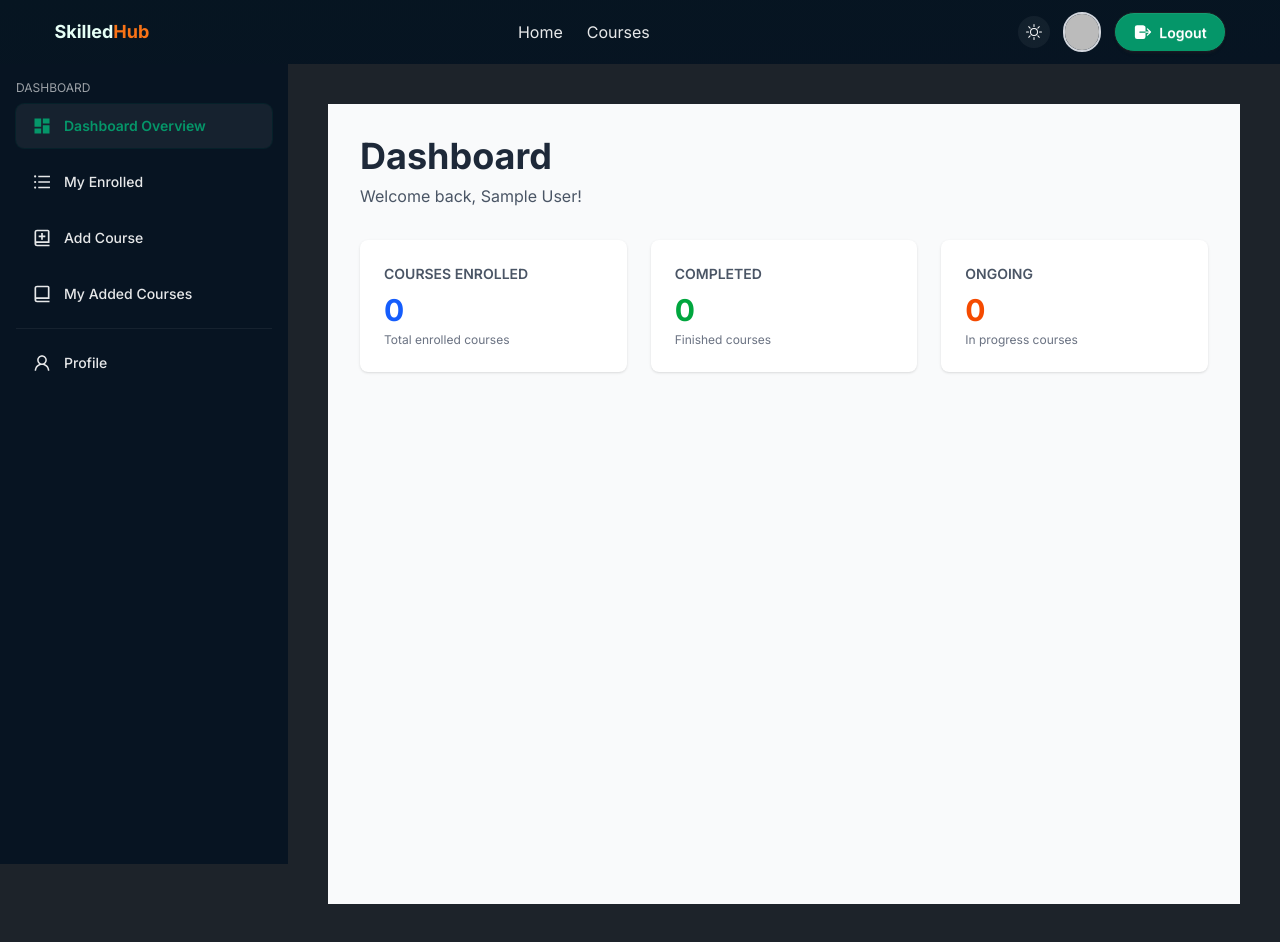
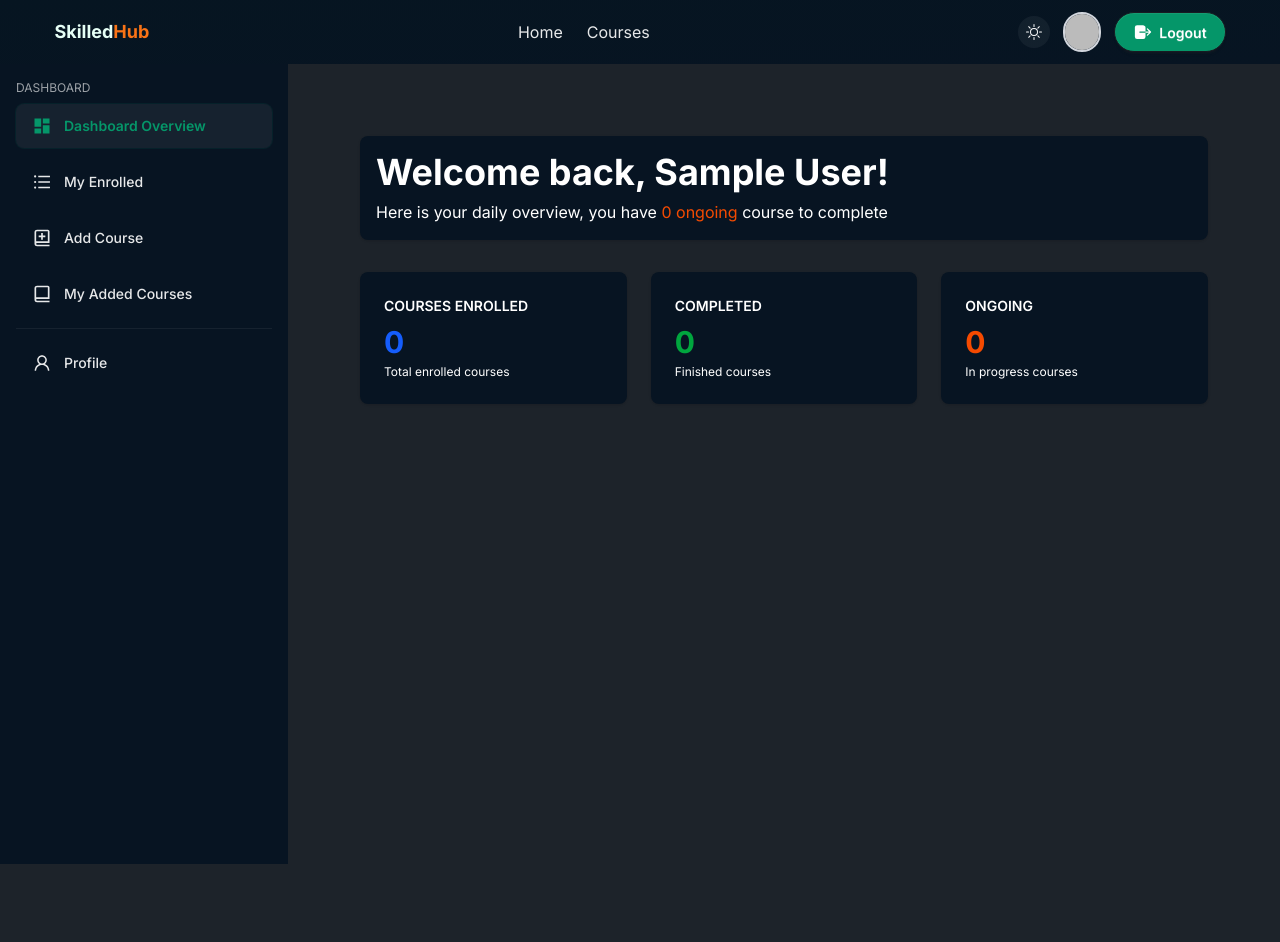
Before and after one commit to injamul007/b12-a10-online-learning-platform-client, a React (Vite) app: page /dashboard in a window 1280 px wide. Built offline with nearby package versions, Linux system fonts and the light colour scheme; no server answers; sample sign-in values are in the browser's storage.

Commit message:
update and and edit the overview stats in dashboard

```diff
--- a/src/pages/Dashboard/Dashboard.jsx
+++ b/src/pages/Dashboard/Dashboard.jsx
@@ -38,58 +38,58 @@ const Dashboard = () => {
   ).length;
 
   return (
-    <div className="min-h-screen bg-gray-50 p-8">
+    <div className="min-h-screen bg-white dark:bg-[#1d232a] p-8">
       {/* Welcome Header */}
-      <div className="mb-8">
-        <h1 className="text-4xl font-bold text-gray-800">Dashboard</h1>
-        <p className="text-gray-600 mt-2">
-          Welcome back, {user?.displayName || "Guest"}!
+      <div className="mb-8 dark:bg-[#071422] shadow  p-4 rounded-lg">
+        <h1 className="text-4xl font-bold dark:text-white text-gray-800">Welcome back, {user?.displayName || "Guest"}!</h1>
+        <p className="text-gray-600 dark:text-white  mt-2">
+          Here is your daily overview, you have <span className="text-orange-600">{ongoingCourses} ongoing</span> course to complete
         </p>
       </div>
 
       {/* Learning Overview Cards */}
       <div className="grid grid-cols-1 md:grid-cols-3 gap-6 mb-8">
         {/* Total Courses Enrolled Card */}
-        <div className="bg-white p-6 rounded-lg shadow">
-          <h3 className="text-gray-600 text-sm font-semibold uppercase">
+        <div className="bg-white dark:bg-[#071422] p-6 rounded-lg shadow">
+          <h3 className="text-gray-600 dark:text-white text-sm font-semibold uppercase">
             Courses Enrolled
           </h3>
           <p className="text-3xl font-bold text-blue-600 mt-2">
             {loading ? "..." : totalEnrolled}
           </p>
-          <p className="text-gray-500 text-xs mt-1">Total enrolled courses</p>
+          <p className="text-gray-500 dark:text-white text-xs mt-1">Total enrolled courses</p>
         </div>
 
         {/* Completed Courses Card */}
-        <div className="bg-white p-6 rounded-lg shadow">
-          <h3 className="text-gray-600 text-sm font-semibold uppercase">
+        <div className="bg-white dark:bg-[#071422] p-6 rounded-lg shadow">
+          <h3 className="text-gray-600 dark:text-white text-sm font-semibold uppercase">
             Completed
           </h3>
           <p className="text-3xl font-bold text-green-600 mt-2">
             {loading ? "..." : completedCourses}
           </p>
-          <p className="text-gray-500 text-xs mt-1">Finished courses</p>
+          <p className="text-gray-500 dark:text-white text-xs mt-1">Finished courses</p>
         </div>
 
         {/* Ongoing Courses Card */}
-        <div className="bg-white p-6 rounded-lg shadow">
-          <h3 className="text-gray-600 text-sm font-semibold uppercase">
+        <div className="bg-white dark:bg-[#071422] p-6 rounded-lg shadow">
+          <h3 className="text-gray-600 dark:text-white text-sm font-semibold uppercase">
             Ongoing
           </h3>
           <p className="text-3xl font-bold text-orange-600 mt-2">
             {loading ? "..." : ongoingCourses}
           </p>
-          <p className="text-gray-500 text-xs mt-1">In progress courses</p>
+          <p className="text-gray-500 dark:text-white text-xs mt-1">In progress courses</p>
         </div>
       </div>
 
       {/* Learning Progress Summary */}
       {!loading && enrolledCourses.length > 0 && (
-        <div className="mt-8 bg-white p-6 rounded-lg shadow">
-          <h2 className="text-xl font-bold text-gray-800 mb-4">
+        <div className="mt-8 bg-white dark:bg-[#071422] p-6 rounded-lg shadow">
+          <h2 className="text-xl font-bold text-gray-800 dark:text-white mb-4">
             Learning Summary
           </h2>
-          <p className="text-gray-600">
+          <p className="text-gray-600 dark:text-white">
             You have enrolled in {totalEnrolled} course
             {totalEnrolled !== 1 ? "s" : ""}. Keep up the great work!{" "}
             {completedCourses > 0 &&
```
